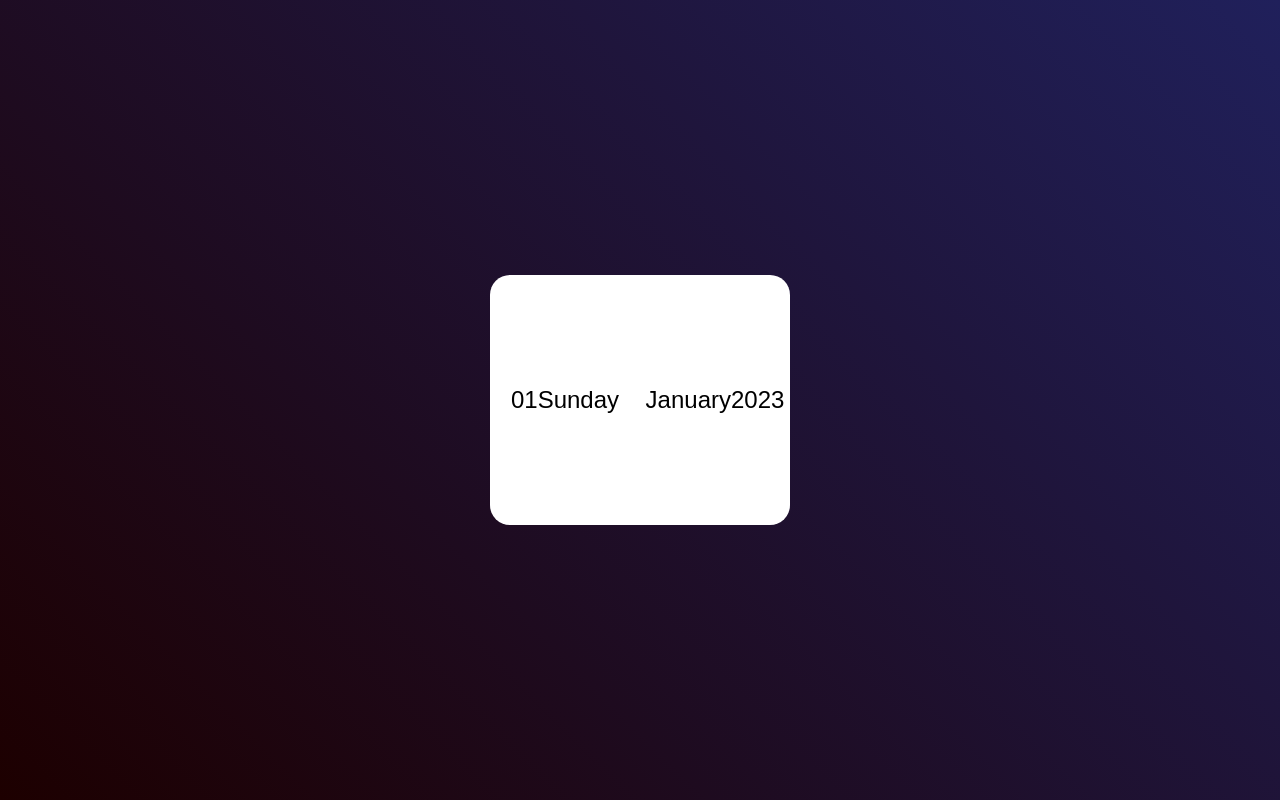
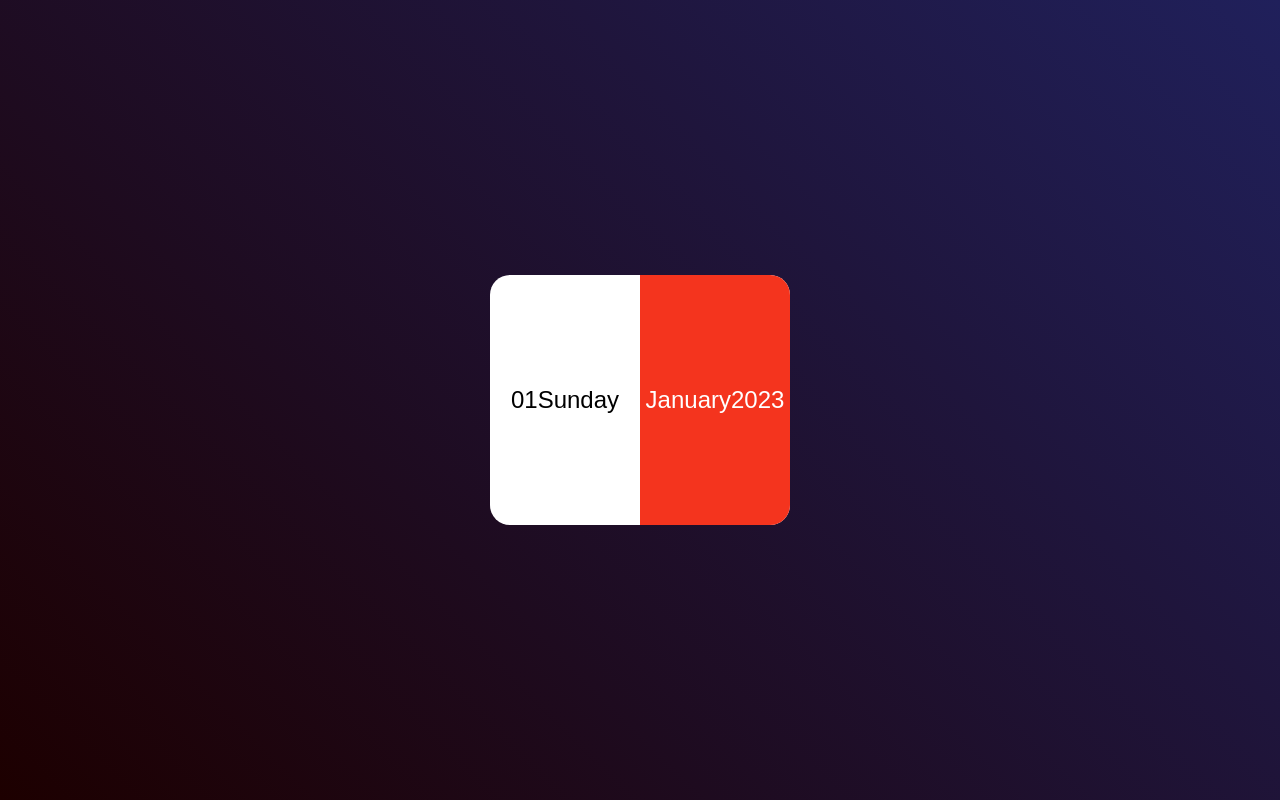
Before and after one commit to salinpaul94/mini-calendar, a plain HTML site: page version_01/index.html in a window 1280 px wide. Drawn offline with Linux system fonts and the light colour scheme.

Commit message:
.right styling

```diff
--- a/version_01/style.css
+++ b/version_01/style.css
@@ -23,7 +23,8 @@
   border-radius: 20px;
 }
 
-.left, .right {
+.left,
+.right {
   width: 50%;
   height: 100%;
   display: flex;
@@ -31,3 +32,10 @@
   justify-content: center;
   font-size: 24px;
 }
+
+.right {
+  background: #f4341e;
+  color: white;
+  border-top-right-radius: 20px;
+  border-bottom-right-radius: 20px;
+}
```
